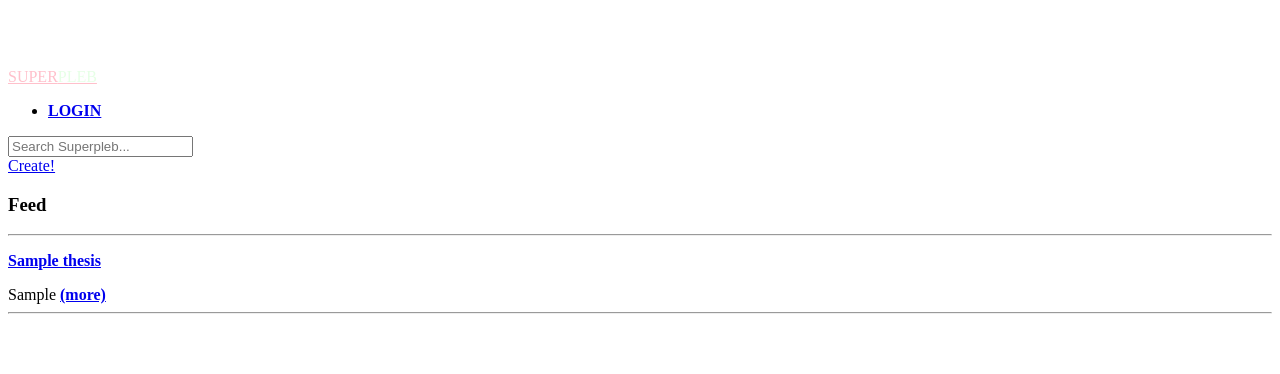
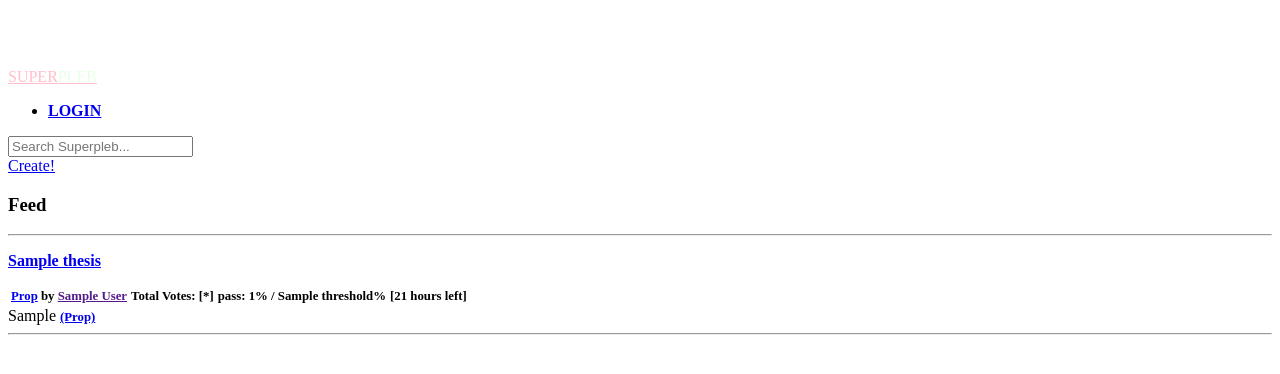
Before and after one commit to twlopes/sp, a Django app: template sp/templates/home.html in a window 1280 px wide. Shown: the top 374 px of the page. Run offline with Django 3.2, Linux system fonts and the light colour scheme; the template is opened without the code that fills it: most values are stand-ins (such as "Sample title", 1, 10 or a date in 2020); lists and menus that the app fills with data are empty; some libraries are stand-ins or nearby versions.

Commit message:
Home Page underway.

```diff
--- a/sp/FEATURE LIST.txt
+++ b/sp/FEATURE LIST.txt
@@ -1,9 +1,9 @@
 FEATURE LIST
 
-- Decide on how to do the home page feed and do it.
+- Do the time delta calculations and tack them on for time remaining.
 - Create home page feed for user.
 
-- Fix the thing.
+
 - Do word based diffs (for display to users who don't want to see fine changes)?  http://code.google.com/p/google-diff-match-patch/wiki/LineOrWordDiffs
 - Look into changing the standard bootstrap container.  Need more space and seperatino for the aritlce.  See quora for example.
 - Create functionality to select versions.
--- a/sp/templates/base.html
+++ b/sp/templates/base.html
@@ -18,6 +18,11 @@
     <script src="//ajax.googleapis.com/ajax/libs/jquery/1.7/jquery.min.js"></script>
     {% bootstrap_javascript_tag "dropdown" %}
     {% block extra_head %}{% endblock %}
+
+<style type="text/css">
+#more {font-size:.8em;}
+</style>
+
 </head>
 
 <body>
--- a/sp/templates/home.html
+++ b/sp/templates/home.html
@@ -13,19 +13,31 @@
 
 					    	{% for props in props %}
 
-					    	{% for articles in articles %}
+					    		{% for articles in articles %}
 
-								{% if props.microcons_id = articles.id  %}
-								<p><b><a href="/articles/{{ articles.id }}"> {{ articles.thesis }}</a></b></p>
+									{% if props.microcons_id = articles.id  %}
+									<p><b><a href="/articles/{{ articles.id }}"> {{ articles.thesis }}</a></b></p>
+									{% endif %}
 
-								{% endif %}
+								{% endfor %}
 
-							{% endfor %}
+							<class id="more"><table class="table table-bordered">
+						        <thead>
+						          <tr>
+						            <th><a href="/props/{{ props.id }}">Prop</a> by <a href="">{{ props.author }}</a></th>
+						            <th>Total Votes: [*]</th>
+						            <th>{{ props.pass_status }}: {{ props.percentage_for }}% / {{ props.threshold }}%</th>
+						            <th>[21 hours left]</th>
+						          </tr>
+						        </thead>
+					      	</table></class>
+
 
 					        {% autoescape off %}
 					        {{ props.long_diff }}
 					        {% endautoescape %}
-					        <b><a href="/props/{{ props.id }}"><span>   </span>(more)</a></b>
+
+					        <b><a href="/props/{{ props.id }}"><span>   </span><class id="more">(Prop)</class></a></b>
 
 					        <hr>
 							{% endfor %}
@@ -41,3 +53,5 @@
 
 
 {% endblock %}
+
+Prop by user1
```
